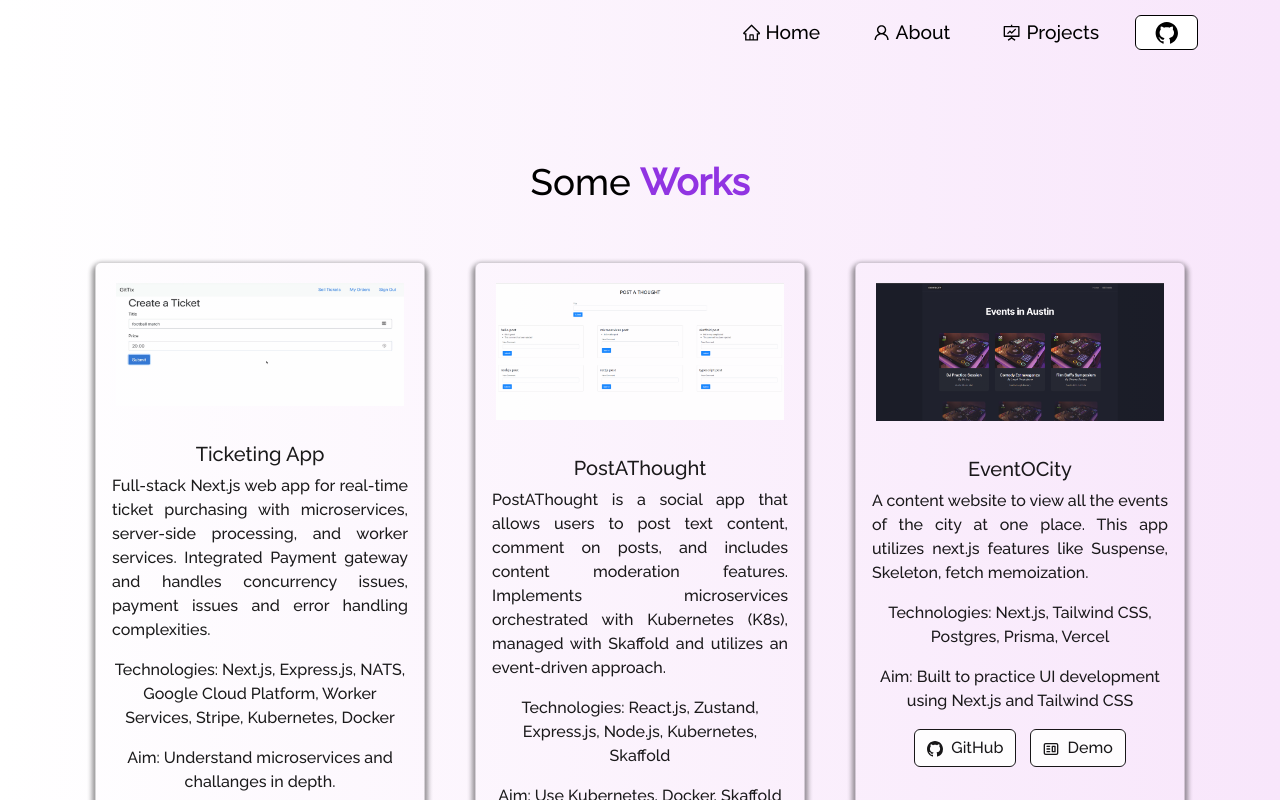
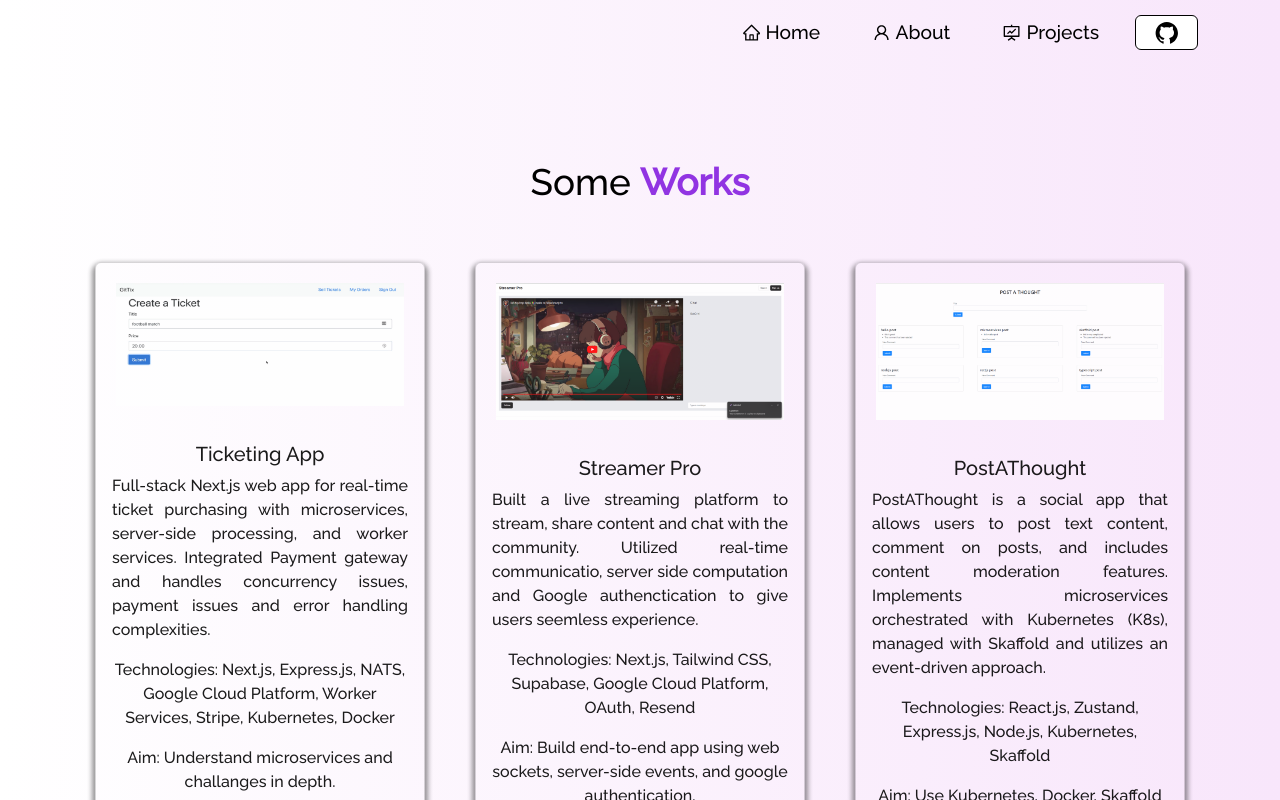
Before and after one commit to hbodgal/portfolio-main, a React (Create React App) app: page /#/project in a window 1280 px wide. Shown: the top 800 px of the page. Built offline with nearby package versions, Linux system fonts and the light colour scheme.

Commit message:
added-new-project

```diff
--- a/src/components/About/About.js
+++ b/src/components/About/About.js
@@ -30,11 +30,11 @@ function About() {
             <img src={laptopImg} alt="about" className="img-fluid" />
           </Col>
         </Row>
-        <h1 className="project-heading">
+        {/* <h1 className="project-heading">
           Professional <strong className="purple">Skillset </strong>
-        </h1>
+        </h1> */}
 
-        <Techstack />
+        {/* <Techstack /> */}
       </Container>
     </Container>
   );
--- a/src/components/About/AboutCard.js
+++ b/src/components/About/AboutCard.js
@@ -11,15 +11,9 @@ function AboutCard() {
             and <span className="purple">pushing boundaries</span>. I enjoy producing work that I can proudly show off.{" "}
             <br /><br />
             My <span className="purple">confidence</span> in expressing opinions is coupled with a genuine
-            openness to suggestions and alternative viewpoints. Whether sharing
-            insights with seniors or asking seemingly 'silly' questions, I
+            openness to suggestions and alternative viewpoints. I
             embrace the exchange of ideas as a pathway to growth.
             <br /><br />
-          </p>
-          <h3 style={{ paddingBottom: "20px", paddingTop: "20px" }}>
-            More about <strong className="purple">Me </strong> 👀
-          </h3>
-          <p style={{ textAlign: "justify" }}>
             I am originally from
             <span className="purple"> India </span>
             currently living in
@@ -38,15 +32,6 @@ function AboutCard() {
             either indulging in movies or exploring cusines
             through dining out or whipping up something exciting in my own
             kitchen.
-            {/* Stack Web Development <span className="purple"> Bootcamp</span>.
-            After graduate, I have gained
-            <span className="purple"> one and a half years </span>
-            of experience working in a company in Stockholm, Sweden as a
-            Frontend Developer. When I'm not typing away at my computer, you can
-            find me flexing my unit testing muscles with Jest and Vitest, and
-            slowly but surely, I'm becoming a TypeScript lover! (Well, I'm
-            getting slowely there...) You can find more of my work on my GitHub
-            profile. */}
           </p>
         </blockquote>
       </Card.Body>
--- a/src/components/Home/Home.js
+++ b/src/components/Home/Home.js
@@ -1,13 +1,13 @@
 import React from "react";
-import { Container, Row, Col } from "react-bootstrap";
-import homeLogo from "../../Assets/home-main.svg";
+// import { Container, Row, Col } from "react-bootstrap";
+// import homeLogo from "../../Assets/home-main.svg";
 import Home2 from "./Home2";
-import Type from "./Type";
+// import Type from "./Type";
 
 function Home() {
   return (
     <section>
-      <Container fluid className="home-section" id="home">
+      {/* <Container fluid className="home-section" id="home">
         <Container className="home-content">
           <Row>
             <Col md={7} className="home-header">
@@ -38,7 +38,7 @@ function Home() {
             </Col>
           </Row>
         </Container>
-      </Container>
+      </Container> */}
       <Home2 />
     </section>
   );
--- a/src/components/Home/Home2.js
+++ b/src/components/Home/Home2.js
@@ -11,9 +11,9 @@ function Home2() {
       <Container>
         <Row>
           <Col md={8} className="home-about-description">
-            <h1 style={{ fontSize: "2.6em" }}>
+            {/* <h1 style={{ fontSize: "2.6em" }}>
               LET ME <span className="purple"> INTRODUCE </span> MYSELF
-            </h1>
+            </h1> */}
             {/* <br /> */}
             {/* <br /> */}
             <p className="home-about-body">
@@ -29,7 +29,7 @@ function Home2() {
               <br />
               <br />I approach my work with a relaxed and natural style, always
               striving for excellence. I am passionate about{" "}
-              <b className="purple">optimization and problem solving. </b>
+              <b className="purple">solving ideas. </b>
               I take pride in delivering simple (precise) solutions.
               <br />
              <br />I love being creative and adding that extra flair to every
--- a/src/components/Projects/Projects.js
+++ b/src/components/Projects/Projects.js
@@ -9,6 +9,7 @@ import postathought from "../../Assets/Projects/postathought.png"
 import ticketingapp from "../../Assets/Projects/ticketingApp.png"
 import word_analytics from "../../Assets/Projects/Word_Analytics.png"
 import taskbag from "../../Assets/Projects/Taskbag.png"
+import streamerpro from "../../Assets/Projects/streamerpro.png"
 function Projects() {
   return (
     <Container fluid className="project-section">
@@ -29,6 +30,18 @@ function Projects() {
               ghLink="https://github.com/hbodgal/ticketing-app"
             />
           </Col>
+          <Col md={4} className="project-card">
+            <ProjectCard
+              imgPath={streamerpro}
+              isBlog={false}
+              title="Streamer Pro"
+              description="
+              Built a live streaming platform to stream, share content and chat with the community. Utilized real-time communicatio, server side computation and Google authenctication to give users seemless experience."
+              Technologies="Next.js, Tailwind CSS, Supabase, Google Cloud Platform, OAuth, Resend"
+              aim="Build end-to-end app using web sockets, server-side events, and google authentication."
+              ghLink="https://github.com/hbodgal/streamerpro"
+            />
+          </Col>
 
           <Col md={4} className="project-card">
             <ProjectCard
@@ -41,8 +54,9 @@ function Projects() {
               ghLink="https://github.com/hbodgal/Post-a-thought"
             />
           </Col>
-
-          <Col md={4} className="project-card">
+        </Row>
+        <Row style={{ justifyContent: "center", paddingBottom: "10px" }}>
+                  <Col md={4} className="project-card">
             <ProjectCard
               imgPath={eventocity}
               isBlog={false}
@@ -54,8 +68,6 @@ function Projects() {
               demoLink="https://eventocity.vercel.app/"
             />
           </Col>
-        </Row>
-        <Row style={{ justifyContent: "center", paddingBottom: "10px" }}>
         <Col md={4} className="project-card">
             <ProjectCard
               imgPath={taskbag}
@@ -80,7 +92,8 @@ function Projects() {
               ghLink="https://github.com/hbodgal/titanBuddy"
             />
           </Col>
-
+        </Row>
+        <Row style={{ justifyContent: "center", paddingBottom: "10px" }}>
           <Col md={4} className="project-card">
             <ProjectCard
               imgPath={csufmap}
@@ -93,10 +106,6 @@ function Projects() {
               demoLink="https://hbodgal.github.io/CSUF-Maps/"
             />
           </Col>
-
-
-        </Row>
-        <Row style={{ justifyContent: "center", paddingBottom: "10px" }}>
           <Col md={4} className="project-card">
             <ProjectCard
               imgPath={word_analytics}
--- a/src/style.css
+++ b/src/style.css
@@ -319,7 +319,7 @@ button:focus {
 
 .home-about-body {
   padding-top: 50px;
-  font-size: 1.2em !important;
+  font-size: 1.4em !important;
   text-align: left;
 }
 
```
Also changed, not shown: src/Assets/Projects/streamerpro.png (added).
